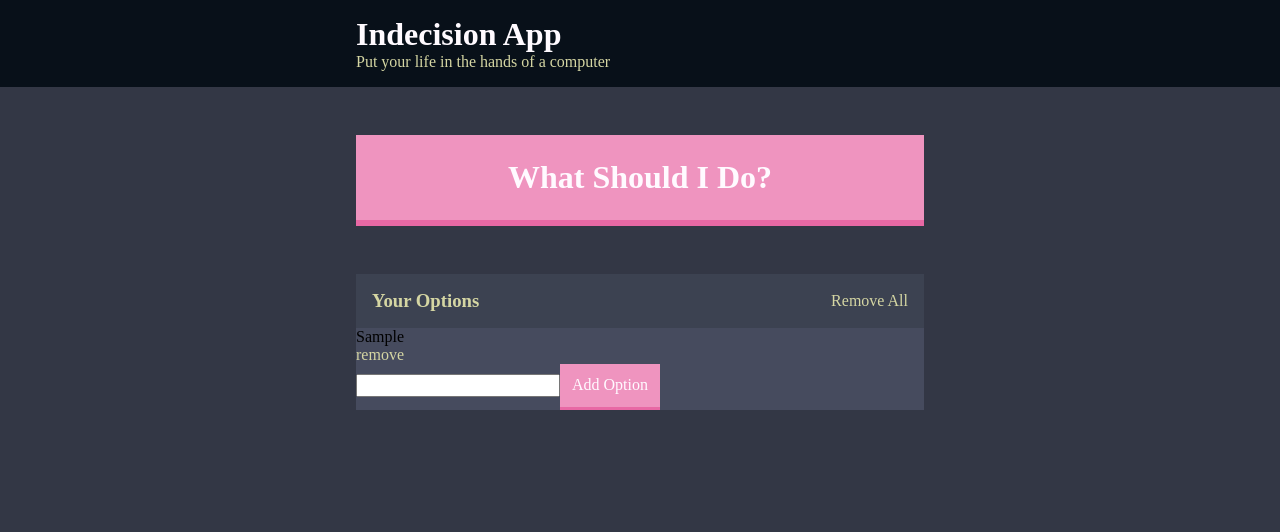
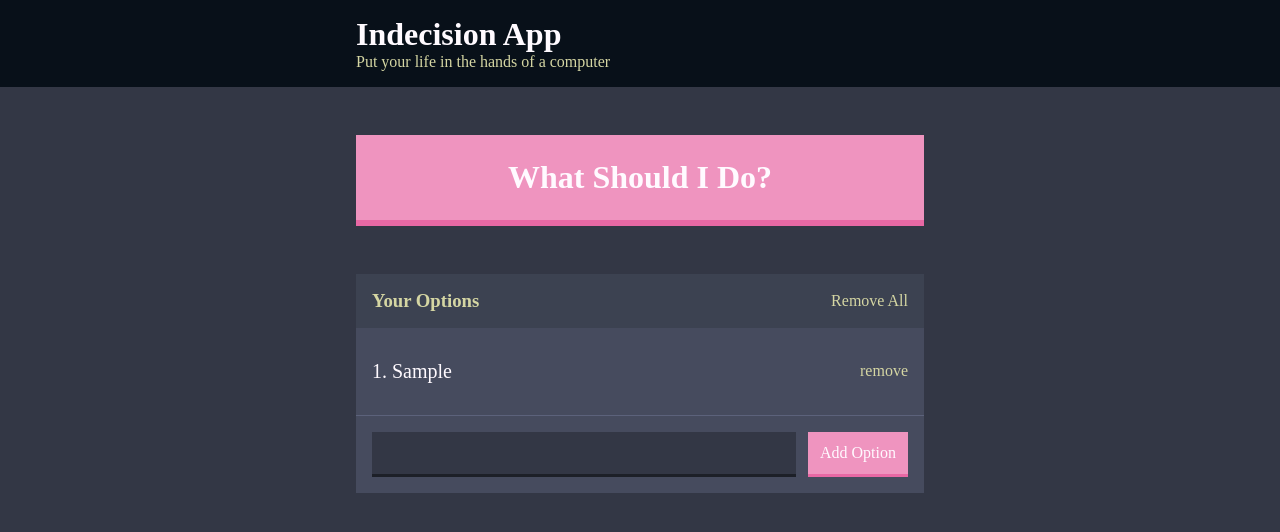
Before and after one commit to marzena-szopinska/Indecision_App, a React (Create React App) app: page / in a window 1280 px wide. Both pictures are taken after typing "Sample" into the empty fields and a click on the button "Add Option". Shown: the top 532 px of the page. Built offline with nearby package versions, Linux system fonts and the light colour scheme; a web font is replaced by a local one.

Commit message:
styled the form and option component

```diff
--- a/src/components/AddOption.js
+++ b/src/components/AddOption.js
@@ -25,9 +25,9 @@
     render(){
       return (
         <div>
-        {this.state.error && <p>{this.state.error}</p>}
-          <form onSubmit={this.handleAddOption}>
-              <input type='text' name='option' />
+        {this.state.error && <p className='add-option-error'>{this.state.error}</p>}
+          <form className='add-option' onSubmit={this.handleAddOption}>
+              <input className='add-option__input' type='text' name='option' />
               <button className='button'>Add Option</button>
           </form>
         </div>
--- a/src/components/Option.js
+++ b/src/components/Option.js
@@ -1,8 +1,8 @@
 import React from 'react';
 
 const Option = (props) => (
-      <div>
-          <p>{props.optionText}</p>
+      <div className='option'>
+          <p className='option__text'>{props.count}. {props.optionText}</p>
           <button className='button button--link' onClick={() => props.handleDeleteOption(props.optionText)}>remove</button>
       </div>
 );
--- a/src/components/Options.js
+++ b/src/components/Options.js
@@ -10,7 +10,7 @@
 
         {props.options.length === 0 && <p className='widget__message'>Please add an option to get started!</p>}
         { /* Render new option tag for each option inside the array, set the key and the text value */
-            props.options.map((option) => <Option key={option} optionText={option} handleDeleteOption={props.handleDeleteOption} />)
+            props.options.map((option, index) => <Option key={option} optionText={option} handleDeleteOption={props.handleDeleteOption} count={index + 1}/>)
         }
       </div>
 );
--- /dev/null
+++ b/src/styles/components/_add-option.scss
@@ -0,0 +1,22 @@
+.add-option-error {
+    color: gray;
+    font-style: italic;
+    padding: 0 $m-size;
+    margin: $m-size 0 0 0;
+}
+
+.add-option {
+    display: flex;
+    padding: $m-size;
+}
+
+.add-option__input {
+   //take up all the availiable space
+    flex-grow: 1;
+    background-color: $dark-blue-color;
+    border: none;
+    border-bottom: .3rem solid darken($dark-blue-color, 10%);
+    margin-right: $s-size;
+    color: $light-green-color;
+    padding: $s-size;
+}
--- /dev/null
+++ b/src/styles/components/_option.scss
@@ -0,0 +1,12 @@
+.option {
+    display: flex;
+    justify-content: space-between;
+    padding: $l-size $m-size;
+    border-bottom: 1px solid lighten($light-blue-color, 10%);
+}
+
+.option__text {
+    color: $white-color;
+    font-weight: 500;
+    font-size: 2rem;
+}
--- a/src/styles/styles.scss
+++ b/src/styles/styles.scss
@@ -5,3 +5,5 @@
 @import './components/container.scss';
 @import './components/header.scss';
 @import './components/widget.scss';
+@import './components/option.scss';
+@import './components/add-option.scss';
```
